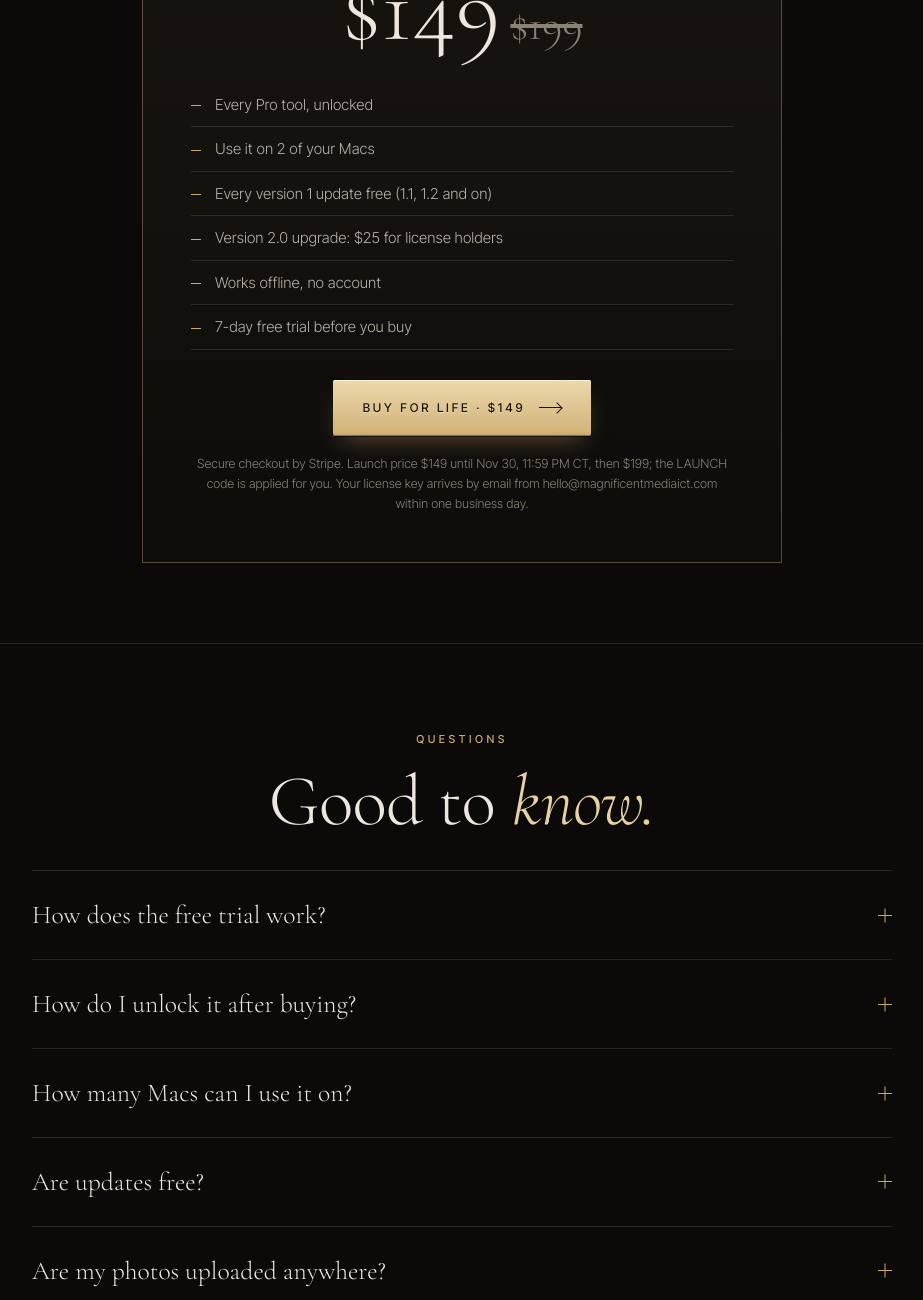
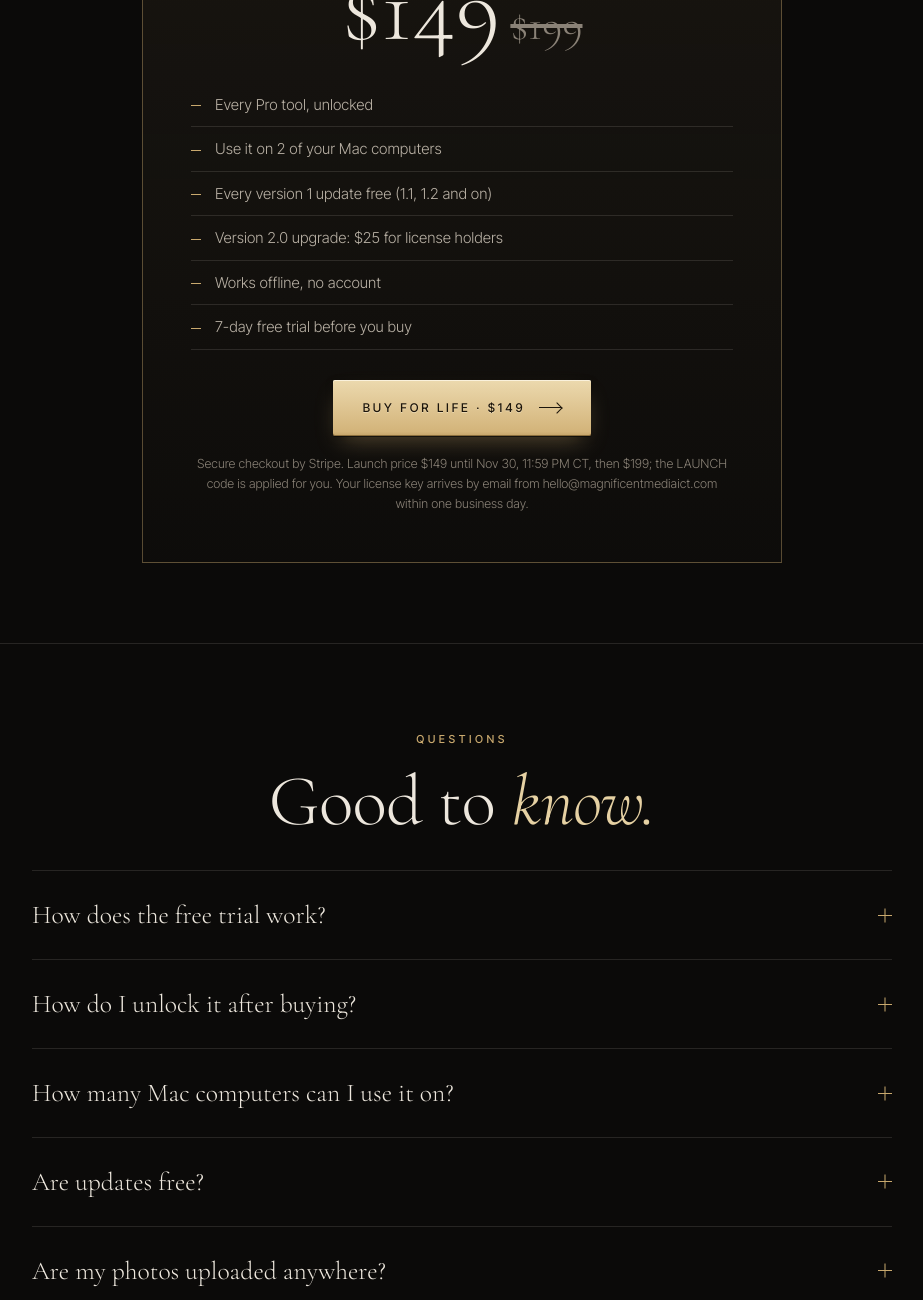
Before and after one commit to thezinnapp/magnificent-media-site, a plain HTML site: page photo-studio/index.html in a window 1280 px wide. Shown: the part 6880-8180 px from the top of the page, without its empty margins (178-1101 px from the left). Drawn offline with nearby package versions, Linux system fonts and the light colour scheme.

Commit message:
Photo Studio pages: no plural or possessive Apple trademarks ('Macs' -> 'Mac computers', 'your Mac's language' -> 'your system language')
Co-Authored-By: Claude Opus 5.5 <noreply@anthropic.com>

```diff
--- a/photo-studio/index.html
+++ b/photo-studio/index.html
@@ -207,7 +207,7 @@
         <div class="amount"><span data-launch-only>$149<s>$199</s></span><span data-after-launch hidden>$199</span></div>
         <ul>
           <li>Every Pro tool, unlocked</li>
-          <li>Use it on 2 of your Macs</li>
+          <li>Use it on 2 of your Mac computers</li>
           <li>Every version 1 update free (1.1, 1.2 and on)</li>
           <li>Version 2.0 upgrade: $25 for license holders</li>
           <li>Works offline, no account</li>
@@ -228,7 +228,7 @@
       <div class="faq">
         <details><summary>How does the free trial work?<span class="pm"></span></summary><p>Download the app and everything is unlocked for 7 days. No card needed. After the trial the free editor keeps working, with exports up to 2048 px; the Pro tools wait for your license key.</p></details>
         <details><summary>How do I unlock it after buying?<span class="pm"></span></summary><p>We email your license key. In the app, click any "Unlock with Pro" button, paste the key and click Activate. It works offline.</p></details>
-        <details><summary>How many Macs can I use it on?<span class="pm"></span></summary><p>One license covers 2 of your Macs, for example a desktop and a laptop. Enter the same key on each.</p></details>
+        <details><summary>How many Mac computers can I use it on?<span class="pm"></span></summary><p>One license covers 2 of your Mac computers, for example a desktop and a laptop. Enter the same key on each.</p></details>
         <details><summary>Are updates free?<span class="pm"></span></summary><p>Every version 1 update (1.1, 1.2, 1.3 and so on) is free, and the app tells you when one is out. When version 2.0 arrives, license holders can upgrade for $25. Your license never expires.</p></details>
         <details><summary>Are my photos uploaded anywhere?<span class="pm"></span></summary><p>No. Every edit and every AI feature runs on your Mac. Your originals are never changed. See the <a href="/photo-studio/privacy/" style="border-bottom:1px solid var(--gold)">privacy policy</a>.</p></details>
         <details><summary>What do I need?<span class="pm"></span></summary><p>A Mac with macOS 14 Sonoma or later. HDR export needs macOS 15 or later.</p></details>
```
Also changed, not shown: photo-studio/download/index.html (+1 -1 lines), photo-studio/support/index.html (+2 -2 lines).
